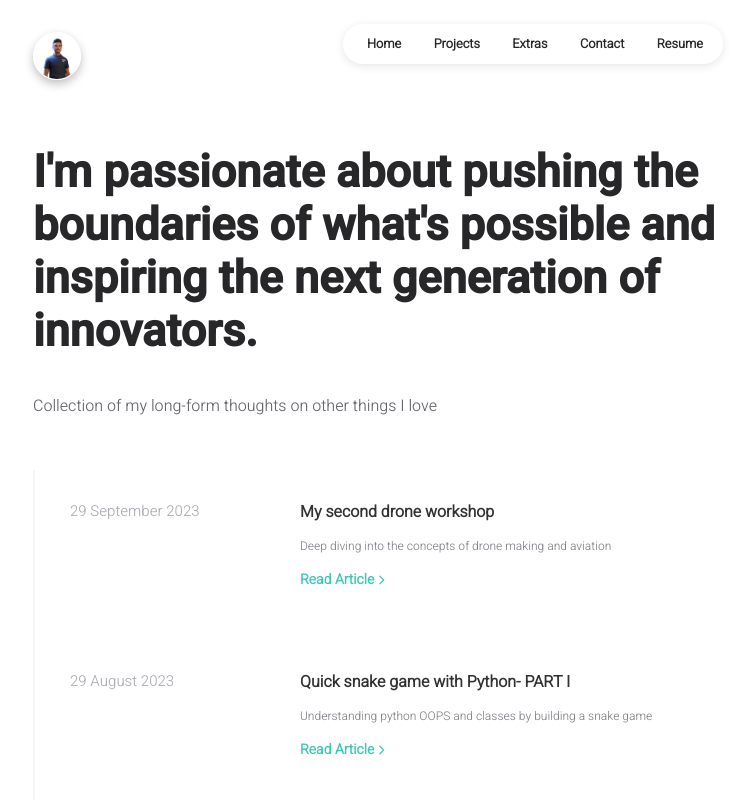
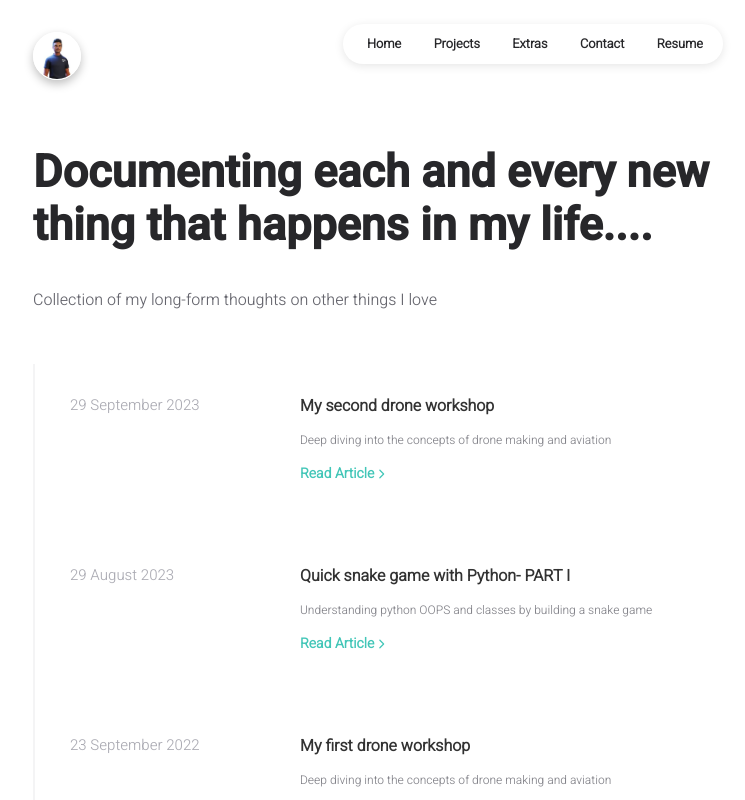
Before and after one commit to arya-vats/rishi_portfolio, a React (Create React App) app: page /extras in a window 1280 px wide. Shown: the top 800 px of the page, without its empty margins (107-852 px from the left). Built offline with nearby package versions, Linux system fonts and the light colour scheme.

Commit message:
edit extras

```diff
--- a/src/data/user.js
+++ b/src/data/user.js
@@ -19,7 +19,7 @@ const INFO = {
 	},
 
 	articles: {
-		title: "I'm passionate about pushing the boundaries of what's possible and inspiring the next generation of innovators.",
+		title: "Documenting each and every new thing that happens in my life....",
 		description:
 			"Collection of my long-form thoughts on other things I love",
 	},
```
